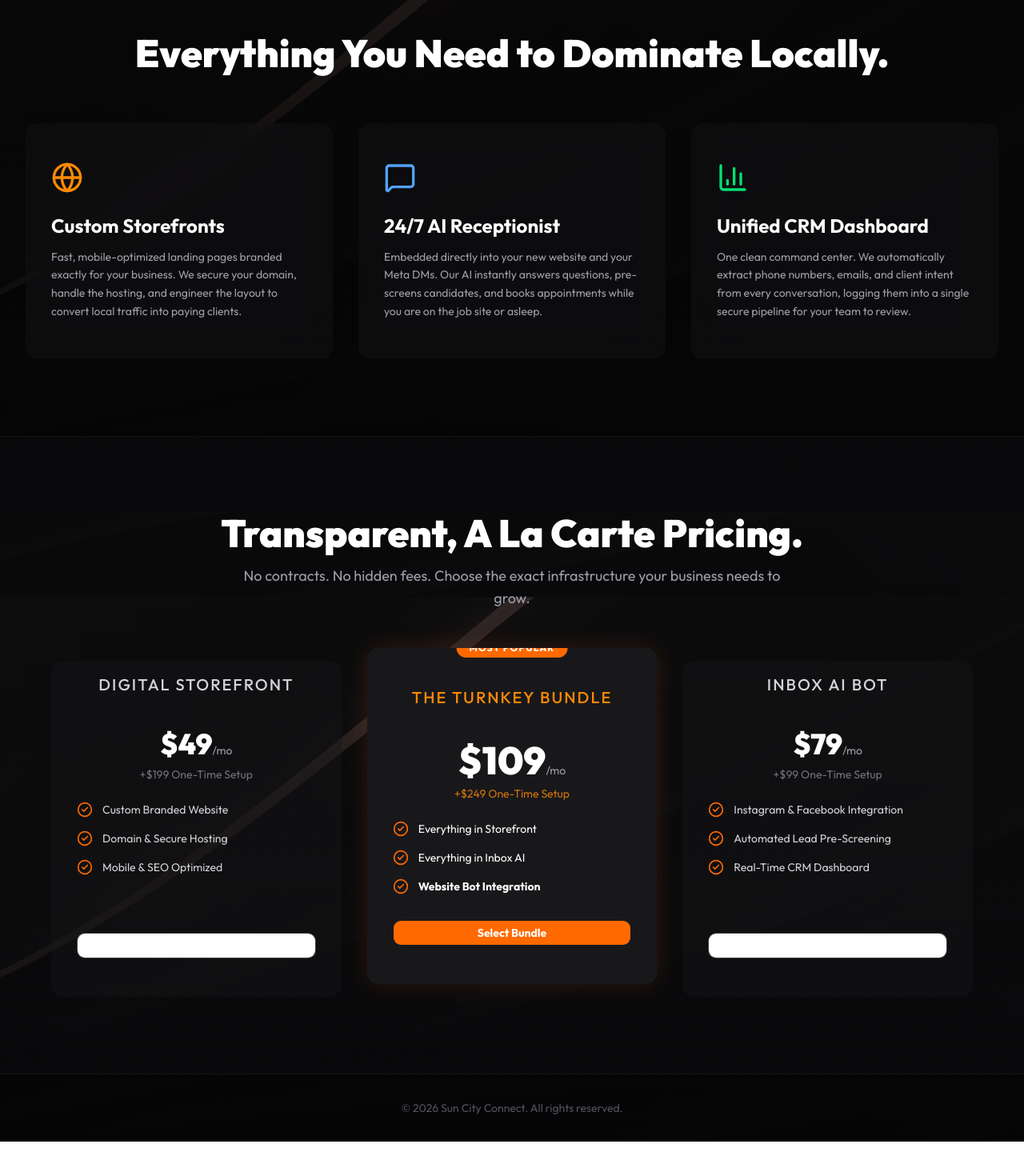
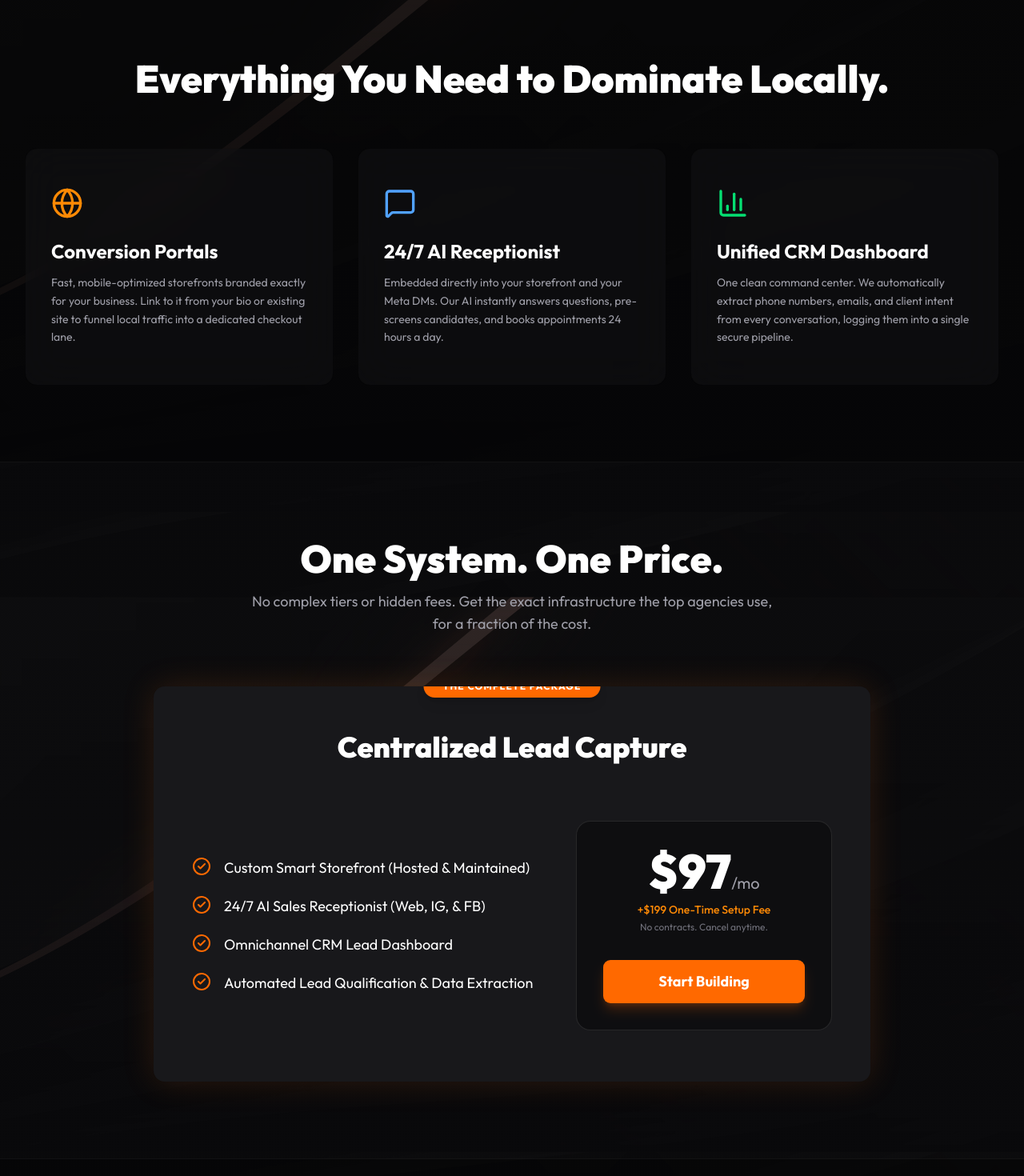
Before and after one commit to wesdavis/Suncity-Connect, a Next.js app: page / in a window 1280 px wide. Shown: the part 960-2430 px from the top of the page at 80% size. Before the commit the page ends 2387 px from the top, so only its background shows below. Built offline with nearby package versions, Linux system fonts and the light colour scheme.

Commit message:
fixed up the splash page

```diff
--- a/src/app/page.js
+++ b/src/app/page.js
@@ -1,5 +1,5 @@
 import Link from 'next/link';
-import { Sparkles, MessageSquare, BarChart3, Globe, ShieldCheck, ArrowRight, CheckCircle2 } from 'lucide-react';
+import { Sparkles, MessageSquare, BarChart3, Globe, ArrowRight, CheckCircle2 } from 'lucide-react';
 import { Button } from "@/components/ui/button";
 import { Card, CardContent, CardHeader, CardTitle } from "@/components/ui/card";
 
@@ -41,20 +41,20 @@ export default function SplashPage() {
           </div>
 
           <h1 className="text-4xl md:text-6xl lg:text-7xl font-black text-white tracking-tight mb-6 leading-tight">
-            Claim Your Digital <br className="hidden md:block" />
+            Deploy Your Smart <br className="hidden md:block" />
             <span className="text-transparent bg-clip-text bg-gradient-to-r from-orange-400 to-orange-600">
-              Real Estate.
+              Digital Storefront.
             </span>
           </h1>
 
           <p className="text-lg md:text-xl text-zinc-400 mb-10 max-w-2xl leading-relaxed">
-            Stop relying on broken web pages and missed social media DMs. We build your custom, mobile-first digital storefront and install a 24/7 AI sales team to capture, qualify, and book every single lead automatically.
+            Stop relying on static web pages and missed social media DMs. We install a centralized lead capture system—complete with a high-converting storefront and a 24/7 AI sales team that books appointments while you sleep.
           </p>
 
           <div className="flex flex-col sm:flex-row gap-4 w-full sm:w-auto">
             <Link href="/templates" className="w-full sm:w-auto">
               <Button className="w-full sm:w-auto h-14 px-8 bg-orange-500 hover:bg-orange-600 text-white font-bold text-lg rounded-xl shadow-[0_0_30px_rgba(249,115,22,0.3)] transition-all transform hover:-translate-y-1">
-                View Our Packages <ArrowRight className="ml-2 w-5 h-5" />
+                View The System <ArrowRight className="ml-2 w-5 h-5" />
               </Button>
             </Link>
           </div>
@@ -73,9 +73,9 @@ export default function SplashPage() {
             <Card className="bg-zinc-900/40 backdrop-blur-xl border-white/10 hover:border-orange-500/30 transition-colors">
               <CardContent className="p-8">
                 <Globe className="w-10 h-10 text-orange-400 mb-6" />
-                <h3 className="text-2xl font-bold text-white mb-3">Custom Storefronts</h3>
+                <h3 className="text-2xl font-bold text-white mb-3">Conversion Portals</h3>
                 <p className="text-zinc-400 leading-relaxed">
-                  Fast, mobile-optimized landing pages branded exactly for your business. We secure your domain, handle the hosting, and engineer the layout to convert local traffic into paying clients.
+                  Fast, mobile-optimized storefronts branded exactly for your business. Link to it from your bio or existing site to funnel local traffic into a dedicated checkout lane.
                 </p>
               </CardContent>
             </Card>
@@ -85,7 +85,7 @@ export default function SplashPage() {
                 <MessageSquare className="w-10 h-10 text-blue-400 mb-6" />
                 <h3 className="text-2xl font-bold text-white mb-3">24/7 AI Receptionist</h3>
                 <p className="text-zinc-400 leading-relaxed">
-                  Embedded directly into your new website and your Meta DMs. Our AI instantly answers questions, pre-screens candidates, and books appointments while you are on the job site or asleep.
+                  Embedded directly into your storefront and your Meta DMs. Our AI instantly answers questions, pre-screens candidates, and books appointments 24 hours a day.
                 </p>
               </CardContent>
             </Card>
@@ -95,7 +95,7 @@ export default function SplashPage() {
                 <BarChart3 className="w-10 h-10 text-green-400 mb-6" />
                 <h3 className="text-2xl font-bold text-white mb-3">Unified CRM Dashboard</h3>
                 <p className="text-zinc-400 leading-relaxed">
-                  One clean command center. We automatically extract phone numbers, emails, and client intent from every conversation, logging them into a single secure pipeline for your team to review.
+                  One clean command center. We automatically extract phone numbers, emails, and client intent from every conversation, logging them into a single secure pipeline.
                 </p>
               </CardContent>
             </Card>
@@ -103,84 +103,52 @@ export default function SplashPage() {
         </div>
       </section>
 
-      {/* --- PRICING MENU --- */}
+      {/* --- NEW: SINGLE TIER PRICING --- */}
       <section className="w-full py-24 px-4 md:px-8 relative z-10">
         <div className="max-w-7xl mx-auto">
           <div className="text-center mb-16">
-            <h2 className="text-3xl md:text-5xl font-black text-white mb-4">Transparent, A La Carte Pricing.</h2>
+            <h2 className="text-3xl md:text-5xl font-black text-white mb-4">One System. One Price.</h2>
             <p className="text-zinc-400 text-lg max-w-2xl mx-auto">
-              No contracts. No hidden fees. Choose the exact infrastructure your business needs to grow.
+              No complex tiers or hidden fees. Get the exact infrastructure the top agencies use, for a fraction of the cost.
             </p>
           </div>
 
-          <div className="grid grid-cols-1 md:grid-cols-3 gap-8 max-w-6xl mx-auto">
+          <div className="max-w-4xl mx-auto">
+            <Card className="bg-zinc-900 border-orange-500 shadow-[0_0_40px_rgba(249,115,22,0.15)] flex flex-col relative">
+              <div className="absolute top-0 left-1/2 -translate-x-1/2 -translate-y-1/2 bg-orange-500 text-white px-6 py-1.5 rounded-full text-xs font-bold uppercase tracking-widest shadow-lg">
+                The Complete Package
+              </div>
+              <CardHeader className="text-center pb-2 pt-10">
+                <CardTitle className="text-3xl md:text-4xl font-black text-white">Centralized Lead Capture</CardTitle>
+              </CardHeader>
+              <CardContent className="p-8 md:p-12 flex flex-col md:flex-row gap-12 items-center">
 
-            {/* TIER 1 */}
-            <Card className="bg-zinc-900/40 border-white/10 flex flex-col">
-              <CardHeader className="text-center pb-2">
-                <CardTitle className="text-xl text-zinc-300 uppercase tracking-widest">Digital Storefront</CardTitle>
-              </CardHeader>
-              <CardContent className="p-8 pt-4 flex-1 flex flex-col">
-                <div className="text-center mb-6">
-                  <span className="text-4xl font-black text-white">$49</span><span className="text-zinc-400">/mo</span>
-                  <p className="text-sm text-zinc-500 mt-2">+$199 One-Time Setup</p>
+                {/* Feature List */}
+                <div className="flex-1 w-full">
+                  <ul className="space-y-5">
+                    <li className="flex items-start text-white text-lg"><CheckCircle2 className="w-6 h-6 text-orange-500 mr-4 shrink-0" /> Custom Smart Storefront (Hosted & Maintained)</li>
+                    <li className="flex items-start text-white text-lg"><CheckCircle2 className="w-6 h-6 text-orange-500 mr-4 shrink-0" /> 24/7 AI Sales Receptionist (Web, IG, & FB)</li>
+                    <li className="flex items-start text-white text-lg"><CheckCircle2 className="w-6 h-6 text-orange-500 mr-4 shrink-0" /> Omnichannel CRM Lead Dashboard</li>
+                    <li className="flex items-start text-white text-lg"><CheckCircle2 className="w-6 h-6 text-orange-500 mr-4 shrink-0" /> Automated Lead Qualification & Data Extraction</li>
+                  </ul>
                 </div>
-                <ul className="space-y-4 mb-8 flex-1">
-                  <li className="flex items-start text-zinc-300"><CheckCircle2 className="w-5 h-5 text-orange-500 mr-3 shrink-0" /> Custom Branded Website</li>
-                  <li className="flex items-start text-zinc-300"><CheckCircle2 className="w-5 h-5 text-orange-500 mr-3 shrink-0" /> Domain & Secure Hosting</li>
-                  <li className="flex items-start text-zinc-300"><CheckCircle2 className="w-5 h-5 text-orange-500 mr-3 shrink-0" /> Mobile & SEO Optimized</li>
-                </ul>
-                <Link href="/login" className="w-full">
-                  <Button variant="outline" className="w-full border-white/20 text-white hover:bg-white/10">Select Plan</Button>
-                </Link>
+
+                {/* Price Block */}
+                <div className="w-full md:w-80 bg-black/40 p-8 rounded-2xl border border-white/10 text-center flex flex-col justify-center shrink-0">
+                  <div className="mb-2">
+                    <span className="text-6xl font-black text-white">$97</span><span className="text-xl text-zinc-400">/mo</span>
+                  </div>
+                  <p className="text-sm text-orange-400 font-medium mb-1">+$199 One-Time Setup Fee</p>
+                  <p className="text-xs text-zinc-500 mb-8">No contracts. Cancel anytime.</p>
+                  <Link href="/login" className="w-full">
+                    <Button className="w-full bg-orange-500 hover:bg-orange-600 text-white font-bold h-14 text-lg shadow-lg shadow-orange-500/20 transition-transform transform hover:-translate-y-1">
+                      Start Building
+                    </Button>
+                  </Link>
+                </div>
+
               </CardContent>
             </Card>
-
-            {/* TIER 3 (Center Highlighted) */}
-            <Card className="bg-zinc-900 border-orange-500 shadow-[0_0_30px_rgba(249,115,22,0.15)] flex flex-col relative transform md:-translate-y-4">
-              <div className="absolute top-0 left-1/2 -translate-x-1/2 -translate-y-1/2 bg-orange-500 text-white px-4 py-1 rounded-full text-xs font-bold uppercase tracking-widest">
-                Most Popular
-              </div>
-              <CardHeader className="text-center pb-2 pt-8">
-                <CardTitle className="text-xl text-orange-400 uppercase tracking-widest">The Turnkey Bundle</CardTitle>
-              </CardHeader>
-              <CardContent className="p-8 pt-4 flex-1 flex flex-col">
-                <div className="text-center mb-6">
-                  <span className="text-5xl font-black text-white">$109</span><span className="text-zinc-400">/mo</span>
-                  <p className="text-sm text-orange-400/80 mt-2">+$249 One-Time Setup</p>
-                </div>
-                <ul className="space-y-4 mb-8 flex-1">
-                  <li className="flex items-start text-white"><CheckCircle2 className="w-5 h-5 text-orange-500 mr-3 shrink-0" /> Everything in Storefront</li>
-                  <li className="flex items-start text-white"><CheckCircle2 className="w-5 h-5 text-orange-500 mr-3 shrink-0" /> Everything in Inbox AI</li>
-                  <li className="flex items-start text-white font-bold"><CheckCircle2 className="w-5 h-5 text-orange-500 mr-3 shrink-0" /> Website Bot Integration</li>
-                </ul>
-                <Link href="/login" className="w-full">
-                  <Button className="w-full bg-orange-500 hover:bg-orange-600 text-white font-bold">Select Bundle</Button>
-                </Link>
-              </CardContent>
-            </Card>
-
-            {/* TIER 2 */}
-            <Card className="bg-zinc-900/40 border-white/10 flex flex-col">
-              <CardHeader className="text-center pb-2">
-                <CardTitle className="text-xl text-zinc-300 uppercase tracking-widest">Inbox AI Bot</CardTitle>
-              </CardHeader>
-              <CardContent className="p-8 pt-4 flex-1 flex flex-col">
-                <div className="text-center mb-6">
-                  <span className="text-4xl font-black text-white">$79</span><span className="text-zinc-400">/mo</span>
-                  <p className="text-sm text-zinc-500 mt-2">+$99 One-Time Setup</p>
-                </div>
-                <ul className="space-y-4 mb-8 flex-1">
-                  <li className="flex items-start text-zinc-300"><CheckCircle2 className="w-5 h-5 text-orange-500 mr-3 shrink-0" /> Instagram & Facebook Integration</li>
-                  <li className="flex items-start text-zinc-300"><CheckCircle2 className="w-5 h-5 text-orange-500 mr-3 shrink-0" /> Automated Lead Pre-Screening</li>
-                  <li className="flex items-start text-zinc-300"><CheckCircle2 className="w-5 h-5 text-orange-500 mr-3 shrink-0" /> Real-Time CRM Dashboard</li>
-                </ul>
-                <Link href="/login" className="w-full">
-                  <Button variant="outline" className="w-full border-white/20 text-white hover:bg-white/10">Select Plan</Button>
-                </Link>
-              </CardContent>
-            </Card>
-
           </div>
         </div>
       </section>
```
